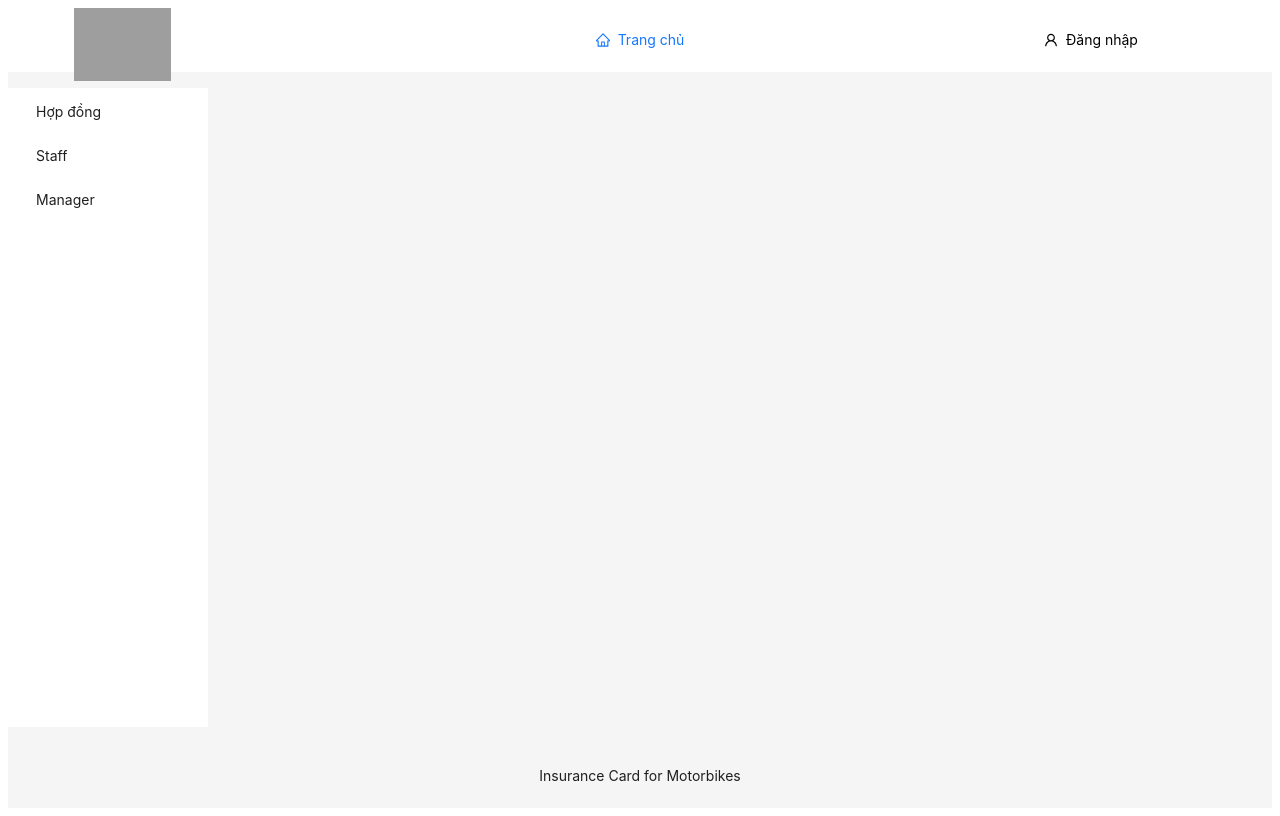
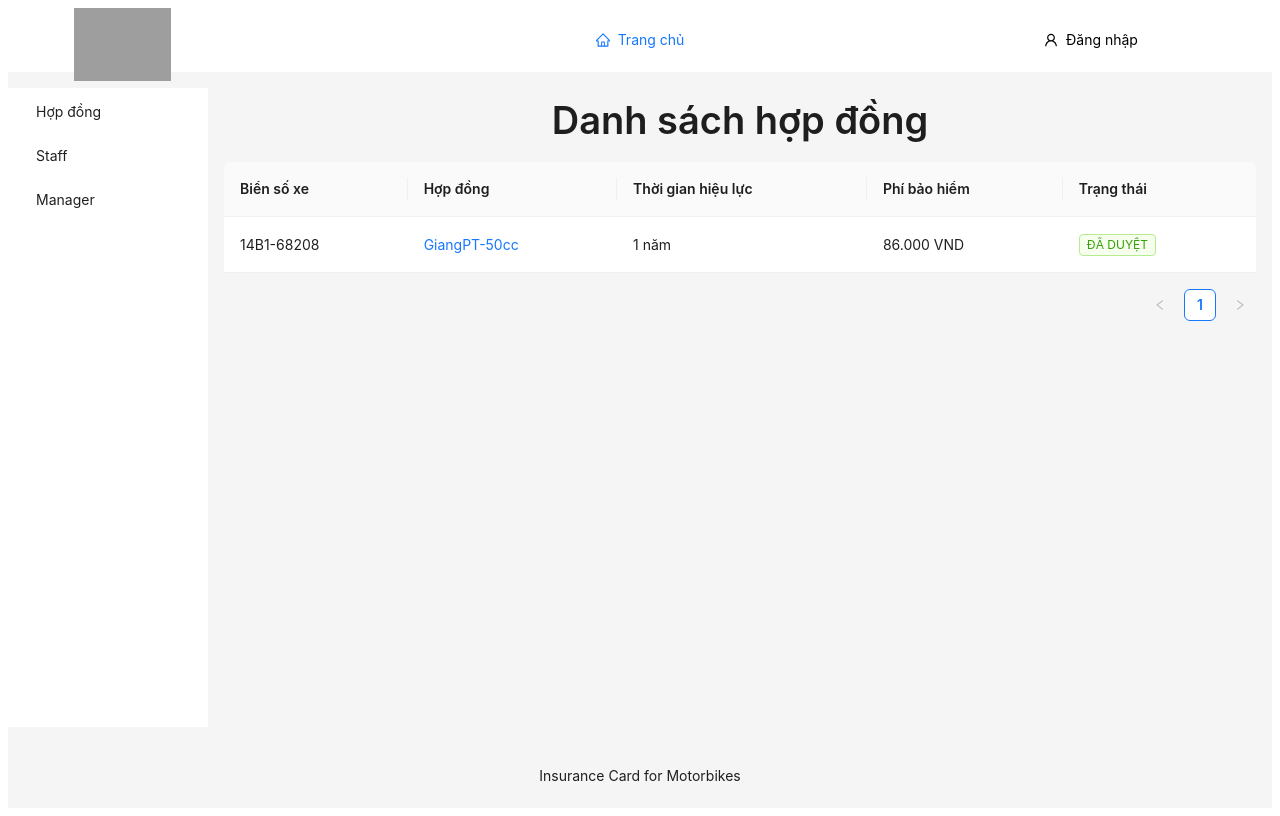
Before and after one commit to Annthe160639/FE_InsuranceCard, a React (Create React App) app: page /customer/viewcontract in a window 1280 px wide. Built offline with nearby package versions, Linux system fonts and the light colour scheme; grey boxes are pictures that could not be loaded.

Commit message:
create view contract

```diff
--- a/src/screens/Contract/ViewContract.js
+++ b/src/screens/Contract/ViewContract.js
@@ -4,9 +4,69 @@ import { Typography, Table, Tag } from "antd";
 
 const { Title } = Typography;
 
+const columns = [
+  {
+    title: "Biển số xe",
+    dataIndex: "carNumber",
+    key: "carNumber",
+  },
+  {
+    title: "Hợp đồng",
+    dataIndex: "contract",
+    key: "contract",
+    render: (text) => <a>{text}</a>,
+  },
+  {
+    title: "Thời gian hiệu lực",
+    dataIndex: "time",
+    key: "time",
+  },
+  {
+    title: "Phí bảo hiểm",
+    dataIndex: "fee",
+    key: "fee",
+  },
+  {
+    title: "Trạng thái",
+    dataIndex: "status",
+    key: "status",
+    render: (_, { status }) => (
+      <>
+        {status.map((tag) => {
+          let color = tag.length > 5 ? "Đang xử lý" : "yellow";
+          if (tag === "Đã duyệt") {
+            color = "green";
+          } else if (tag === "Đang chờ xử lý") {
+            color = "yellow";
+          }
+          return (
+            <Tag color={color} key={tag}>
+              {tag.toUpperCase()}
+            </Tag>
+          );
+        })}
+      </>
+    ),
+  },
+];
+
+const data = [
+  {
+    carNumber: "14B1-68208",
+    contract: "GiangPT-50cc",
+    time: "1 năm",
+    fee: "86.000 VND",
+    status: ["Đã duyệt"],
+  },
+];
+
+
 const ViewContract = () => {
   return (
-    <></>
+    <div>
+      <Title className="title">Danh sách hợp đồng</Title>
+      <Table columns={columns} dataSource={data} />
+    </div>
   );
 };
 
```
